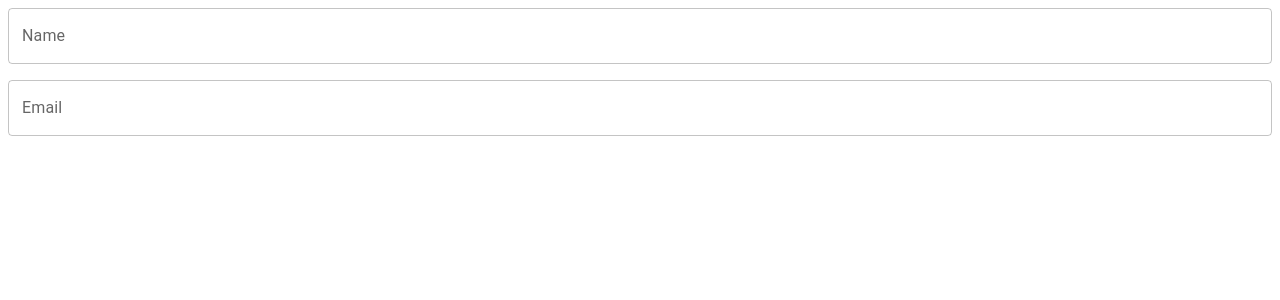
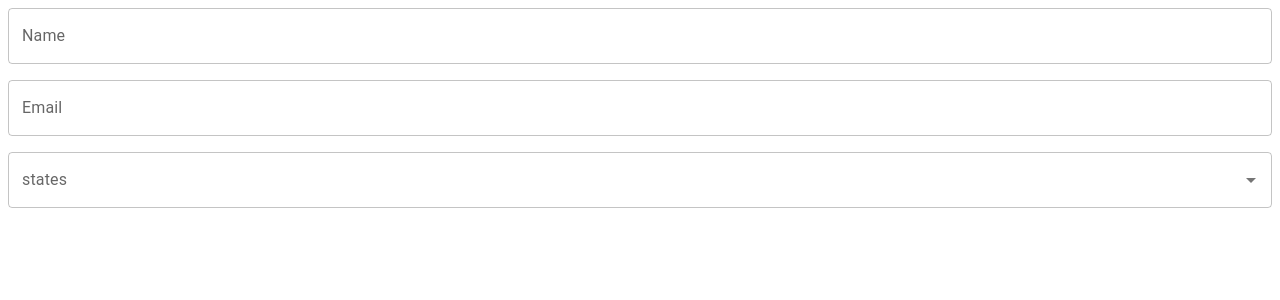
Before and after one commit to Annie-Huang/react-hook-form-mui-zod, a React (Vite) app: page / in a window 1280 px wide. Shown: the top 300 px of the page. Built offline with nearby package versions, Linux system fonts and the light colour scheme.

Commit message:
Add a <Autocomplete> component from material ui in <Users>

```diff
--- a/src/users/components/Users.tsx
+++ b/src/users/components/Users.tsx
@@ -1,5 +1,5 @@
 import { useForm } from 'react-hook-form';
-import { Stack, TextField } from '@mui/material';
+import { Autocomplete, Stack, TextField } from '@mui/material';
 import { schema, Schema } from '../types/schema.ts';
 import { zodResolver } from '@hookform/resolvers/zod';
 
@@ -40,6 +40,9 @@
     resolver: zodResolver(schema),
   });
 
+  // console.log('register=', register('name')); // got name, onBlur, onChange, ref
+  // console.log('register=', register('email'));
+
   return (
     <Stack sx={{ gap: 2 }}>
       <TextField
@@ -54,6 +57,10 @@
         error={!!errors.email}
         helperText={errors.email?.message}
       />
+      <Autocomplete
+        options={[{ id: '1', label: 'Texas' }]}
+        renderInput={(params) => <TextField {...params} label='states' />}
+      />
     </Stack>
   );
 };
```
Also changed, not shown: Note.txt.
